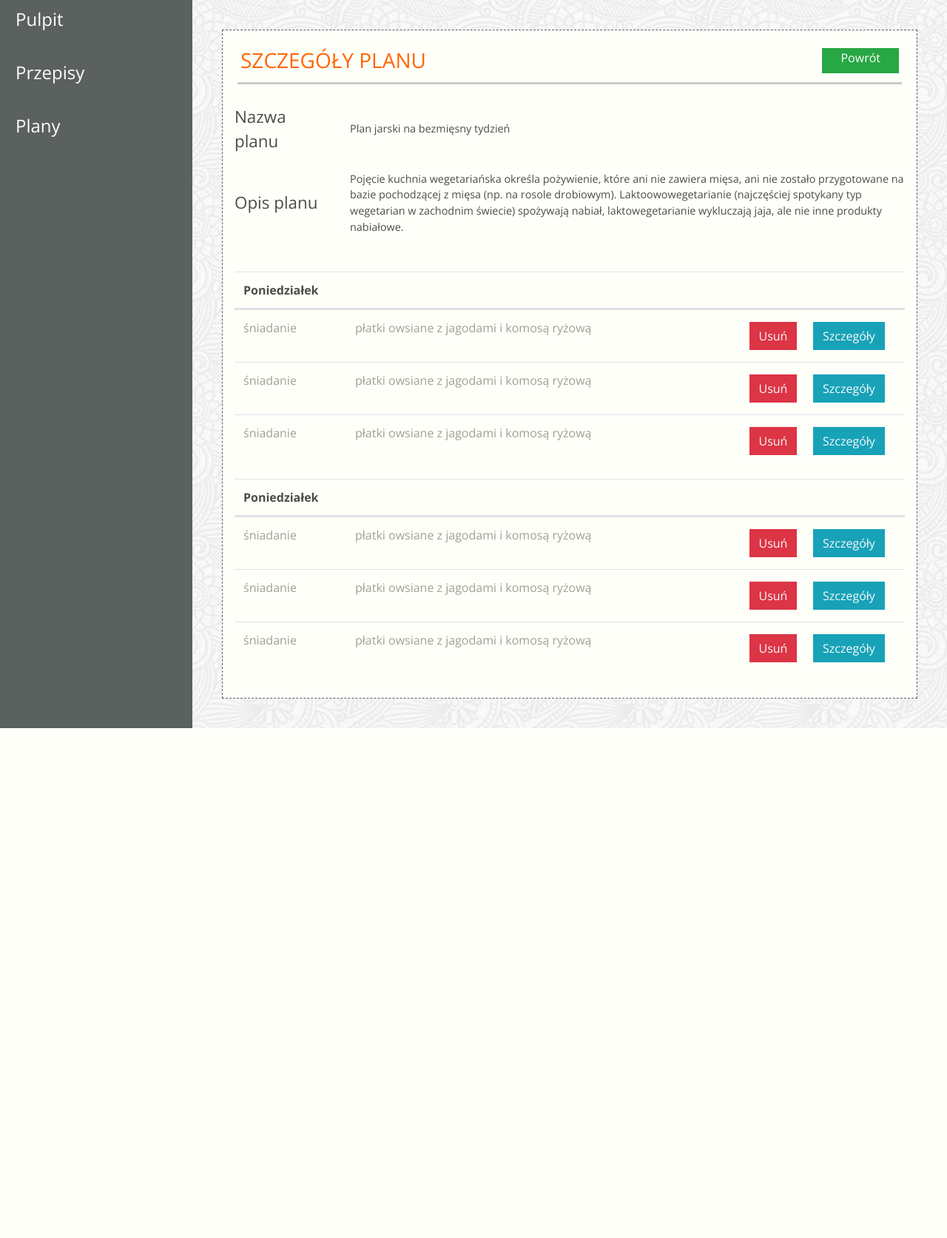
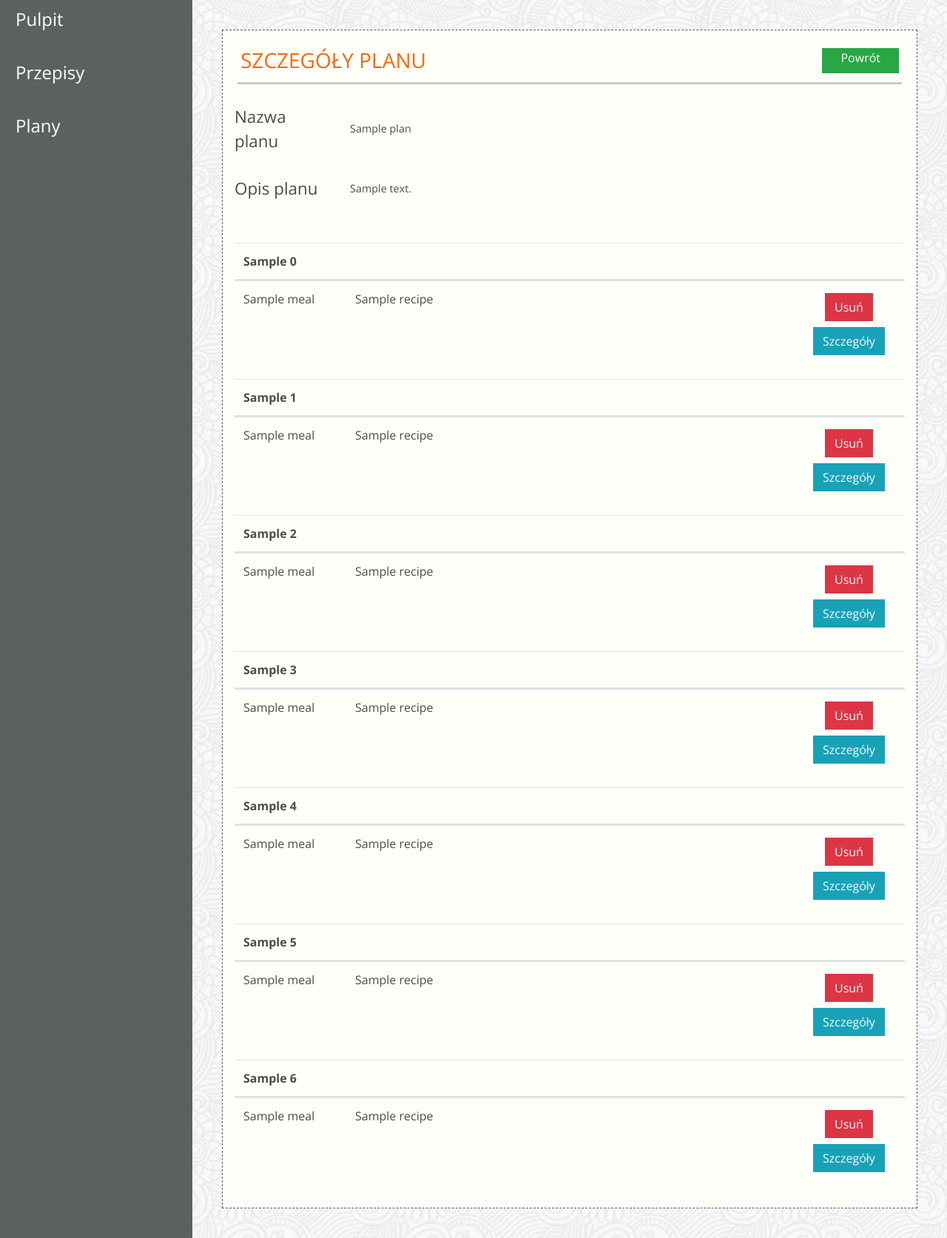
Before and after one commit to Krzysztof-Nerwinski/zaplanuj_jedzonko, a Django app: template jedzonko/templates/app-details-schedules.html in a window 1280 px wide. Shown: the part 84-1757 px from the top of the page at 74% size. Before the commit the page ends 1068 px from the top, so only its background shows below. Run offline with Django 3.2, Linux system fonts and the light colour scheme; the template is opened without the code that fills it: most values are stand-ins (such as "Sample title", 1, 10 or a date in 2020); some libraries are stand-ins or nearby versions; some web fonts are replaced.

Commit message:
feature/7.1 widok planu

```diff
--- a/jedzonko/templates/app-details-schedules.html
+++ b/jedzonko/templates/app-details-schedules.html
@@ -19,8 +19,7 @@
                                     Nazwa planu
                                 </span>
                     <div class="col-sm-10">
-                    <p class="schedules-text">Plan jarski na bezmięsny
-                        tydzień</p>
+                        <p class="schedules-text">{{ plan.name }}</p>
                     </div>
                 </div>
                 <div class="form-group row">
@@ -29,13 +28,7 @@
                                 </span>
                     <div class="col-sm-10">
                         <p class="schedules-text">
-                        Pojęcie kuchnia wegetariańska określa pożywienie, które
-                        ani nie zawiera mięsa, ani nie zostało przygotowane na
-                        bazie pochodzącej z mięsa (np. na rosole drobiowym).
-                        Laktoowowegetarianie (najczęściej spotykany typ
-                        wegetarian w zachodnim świecie) spożywają nabiał,
-                        laktowegetarianie wykluczają jaja, ale nie inne produkty
-                        nabiałowe.
+                            {{ plan.description }}
                         </p>
                     </div>
                 </div>
@@ -44,95 +37,156 @@
             <table class="table">
                 <thead>
                 <tr class="d-flex">
-                <th class="col-2">Poniedziałek</th>
-                <th class="col-7"></th>
-                <th class="col-1"></th>
+                    <th class="col-2">{{ day_name.0.get_day_name_display }}</th>
+                    <th class="col-8"></th>
                     <th class="col-2"></th>
                 </tr>
                 </thead>
-            <tbody class="text-color-lighter">
+                <tbody>
+                {% for meal in weekly_plan.0 %}
                     <tr class="d-flex">
-                <td class="col-2">śniadanie</td>
-                <td class="col-7">płatki owsiane z jagodami i komosą ryżową</td>
-                <td class="col-1 center">
-                    <a href="#" class="btn btn-danger rounded-0 text-light m-1">Usuń</a>
-                </td>
-                <td class="col-2 center">
-                    <a href="app-details-schedules.html"
+                        <td class="col-2">{{ meal.meal_name }}</td>
+                        <td class="col-8">{{ meal.recipe.name }}</td>
+                         <td class="col-2 d-flex align-items-center justify-content-center flex-wrap">
+                            <a href="{% url 'recipe_delete' meal.recipe.id %}" class="btn btn-danger rounded-0 text-light m-1">Usuń</a>
+                            <a href="{% url 'recipe' meal.recipe.id %}"
                                class="btn btn-info rounded-0 text-light m-1">Szczegóły</a>
                          </td>
                     </tr>
+                {% endfor %}
+                </tbody>
+            </table>
+            <table class="table">
+                <thead>
                 <tr class="d-flex">
-                <td class="col-2">śniadanie</td>
-                <td class="col-7">płatki owsiane z jagodami i komosą ryżową</td>
-                <td class="col-1 center">
-                    <a href="#" class="btn btn-danger rounded-0 text-light m-1">Usuń</a>
-                </td>
-                <td class="col-2 center">
-                    <a href="app-details-schedules.html"
+                    <th class="col-2">{{ day_name.1.get_day_name_display }}</th>
+                    <th class="col-8"></th>
+                    <th class="col-2"></th>
+                </tr>
+                </thead>
+                <tbody>
+                {% for meal in weekly_plan.1 %}
+                    <tr class="d-flex">
+                        <td class="col-2">{{ meal.meal_name }}</td>
+                        <td class="col-8">{{ meal.recipe.name }}</td>
+                         <td class="col-2 d-flex align-items-center justify-content-center flex-wrap">
+                            <a href="{% url 'recipe_delete' meal.recipe.id %}" class="btn btn-danger rounded-0 text-light m-1">Usuń</a>
+                            <a href="{% url 'recipe' meal.recipe.id %}"
                                class="btn btn-info rounded-0 text-light m-1">Szczegóły</a>
                          </td>
                     </tr>
+                {% endfor %}
+                </tbody>
+            </table>
+            <table class="table">
+                <thead>
                 <tr class="d-flex">
-                <td class="col-2">śniadanie</td>
-                <td class="col-7">płatki owsiane z jagodami i komosą ryżową</td>
-                <td class="col-1 center">
-                    <a href="#" class="btn btn-danger rounded-0 text-light m-1">Usuń</a>
-                </td>
-                <td class="col-2 center">
-                    <a href="app-details-schedules.html"
+                    <th class="col-2">{{ day_name.2.get_day_name_display }} </th>
+                    <th class="col-8"></th>
+                    <th class="col-2"></th>
+                </tr>
+                </thead>
+                <tbody>
+                {% for meal in weekly_plan.2 %}
+                    <tr class="d-flex">
+                        <td class="col-2">{{ meal.meal_name }}</td>
+                        <td class="col-8">{{ meal.recipe.name }}</td>
+                         <td class="col-2 d-flex align-items-center justify-content-center flex-wrap">
+                            <a href="{% url 'recipe_delete' meal.recipe.id %}" class="btn btn-danger rounded-0 text-light m-1">Usuń</a>
+                            <a href="{% url 'recipe' meal.recipe.id %}"
                                class="btn btn-info rounded-0 text-light m-1">Szczegóły</a>
                          </td>
                     </tr>
+                {% endfor %}
                 </tbody>
-        </table>
-
                 <table class="table">
                     <thead>
                     <tr class="d-flex">
-                <th class="col-2">Poniedziałek</th>
-                <th class="col-7"></th>
-                <th class="col-1"></th>
+                        <th class="col-2">{{ day_name.3.get_day_name_display }}</th>
+                        <th class="col-8"></th>
                         <th class="col-2"></th>
                     </tr>
                     </thead>
-            <tbody class="text-color-lighter">
+                    <tbody>
+                    {% for meal in weekly_plan.3 %}
                         <tr class="d-flex">
-                <td class="col-2">śniadanie</td>
-                <td class="col-7">płatki owsiane z jagodami i komosą ryżową</td>
-                <td class="col-1 center">
-                    <a href="#" class="btn btn-danger rounded-0 text-light m-1">Usuń</a>
-                </td>
-                <td class="col-2 center">
-                    <a href="app-details-schedules.html"
+                            <td class="col-2">{{ meal.meal_name }}</td>
+                            <td class="col-8">{{ meal.recipe.name }}</td>
+                         <td class="col-2 d-flex align-items-center justify-content-center flex-wrap">
+                            <a href="{% url 'recipe_delete' meal.recipe.id %}" class="btn btn-danger rounded-0 text-light m-1">Usuń</a>
+                            <a href="{% url 'recipe' meal.recipe.id %}"
                                class="btn btn-info rounded-0 text-light m-1">Szczegóły</a>
                          </td>
                         </tr>
+                    {% endfor %}
+                    </tbody>
+                </table>
+                <table class="table">
+                    <thead>
                     <tr class="d-flex">
-                <td class="col-2">śniadanie</td>
-                <td class="col-7">płatki owsiane z jagodami i komosą ryżową</td>
-                <td class="col-1 center">
-                    <a href="#" class="btn btn-danger rounded-0 text-light m-1">Usuń</a>
-                </td>
-                <td class="col-2 center">
-                    <a href="app-details-schedules.html"
+                        <th class="col-2">{{ day_name.4.get_day_name_display }}</th>
+                        <th class="col-8"></th>
+                        <th class="col-2"></th>
+                    </tr>
+                    </thead>
+                    <tbody>
+                    {% for meal in weekly_plan.4 %}
+                        <tr class="d-flex">
+                            <td class="col-2">{{ meal.meal_name }}</td>
+                            <td class="col-8">{{ meal.recipe.name }}</td>
+                         <td class="col-2 d-flex align-items-center justify-content-center flex-wrap">
+                            <a href="{% url 'recipe_delete' meal.recipe.id %}" class="btn btn-danger rounded-0 text-light m-1">Usuń</a>
+                            <a href="{% url 'recipe' meal.recipe.id %}"
                                class="btn btn-info rounded-0 text-light m-1">Szczegóły</a>
                          </td>
                         </tr>
+                    {% endfor %}
+                    </tbody>
+                </table>
+                <table class="table">
+                    <thead>
                     <tr class="d-flex">
-                <td class="col-2">śniadanie</td>
-                <td class="col-7">płatki owsiane z jagodami i komosą ryżową</td>
-                <td class="col-1 center">
-                    <a href="#" class="btn btn-danger rounded-0 text-light m-1">Usuń</a>
-                </td>
-                <td class="col-2 center">
-                    <a href="app-details-schedules.html"
+                        <th class="col-2">{{ day_name.5.get_day_name_display }}</th>
+                        <th class="col-8"></th>
+                        <th class="col-2"></th>
+                    </tr>
+                    </thead>
+                    <tbody>
+                    {% for meal in weekly_plan.5 %}
+                        <tr class="d-flex">
+                            <td class="col-2">{{ meal.meal_name }}</td>
+                            <td class="col-8">{{ meal.recipe.name }}</td>
+                         <td class="col-2 d-flex align-items-center justify-content-center flex-wrap">
+                            <a href="{% url 'recipe_delete' meal.recipe.id %}" class="btn btn-danger rounded-0 text-light m-1">Usuń</a>
+                            <a href="{% url 'recipe' meal.recipe.id %}"
                                class="btn btn-info rounded-0 text-light m-1">Szczegóły</a>
                          </td>
                         </tr>
+                    {% endfor %}
                     </tbody>
                 </table>
-
+                <table class="table">
+                    <thead>
+                    <tr class="d-flex">
+                        <th class="col-2">{{ day_name.6.get_day_name_display }} </th>
+                        <th class="col-8"></th>
+                        <th class="col-2"></th>
+                    </tr>
+                    </thead>
+                    <tbody>
+                    {% for meal in weekly_plan.6 %}
+                        <tr class="d-flex">
+                            <td class="col-2">{{ meal.meal_name }}</td>
+                            <td class="col-8">{{ meal.recipe.name }}</td>
+                         <td class="col-2 d-flex align-items-center justify-content-center flex-wrap">
+                            <a href="{% url 'recipe_delete' meal.recipe.id %}" class="btn btn-danger rounded-0 text-light m-1">Usuń</a>
+                            <a href="{% url 'recipe' meal.recipe.id %}"
+                               class="btn btn-info rounded-0 text-light m-1">Szczegóły</a>
+                         </td>
+                        </tr>
+                    {% endfor %}
+                    </tbody>
+                </table>
         </div>
     </div>
 {% endblock content %}
--- a/scrumlab/urls.py
+++ b/scrumlab/urls.py
@@ -26,9 +26,11 @@ urlpatterns = [
     path('recipe/list/', RecipeListView.as_view(), name='recipe_list'),
     path('recipe/add/', RecipeAddView.as_view(), name='recipe_add'),
     path('recipe/modify/<int:id>/', RecipeModifyView.as_view(), name='recipe_modify'),
+    path('recipe/delete/<int:id>/', RecipeDeleteView.as_view(), name='recipe_delete'),
     path('plan/<int:id>/', PlanView.as_view(), name='plan'),
     path('plan/list/', PlanListView.as_view(), name='plan_list'),
     path('plan/add/', PlanAddView.as_view(), name='plan_add'),
     path('plan/add-recipe/', PlanAddRecipeView.as_view(), name='plan_add_recipe'),
     path('plan/modify/<int:id>/', PlanModifyView.as_view(), name='plan_modify'),
+
 ]
```
Also changed, not shown: jedzonko/models.py (+7 -7 lines), jedzonko/views.py (+13 -2 lines). Lines whose indentation alone changed are shown as unchanged.
